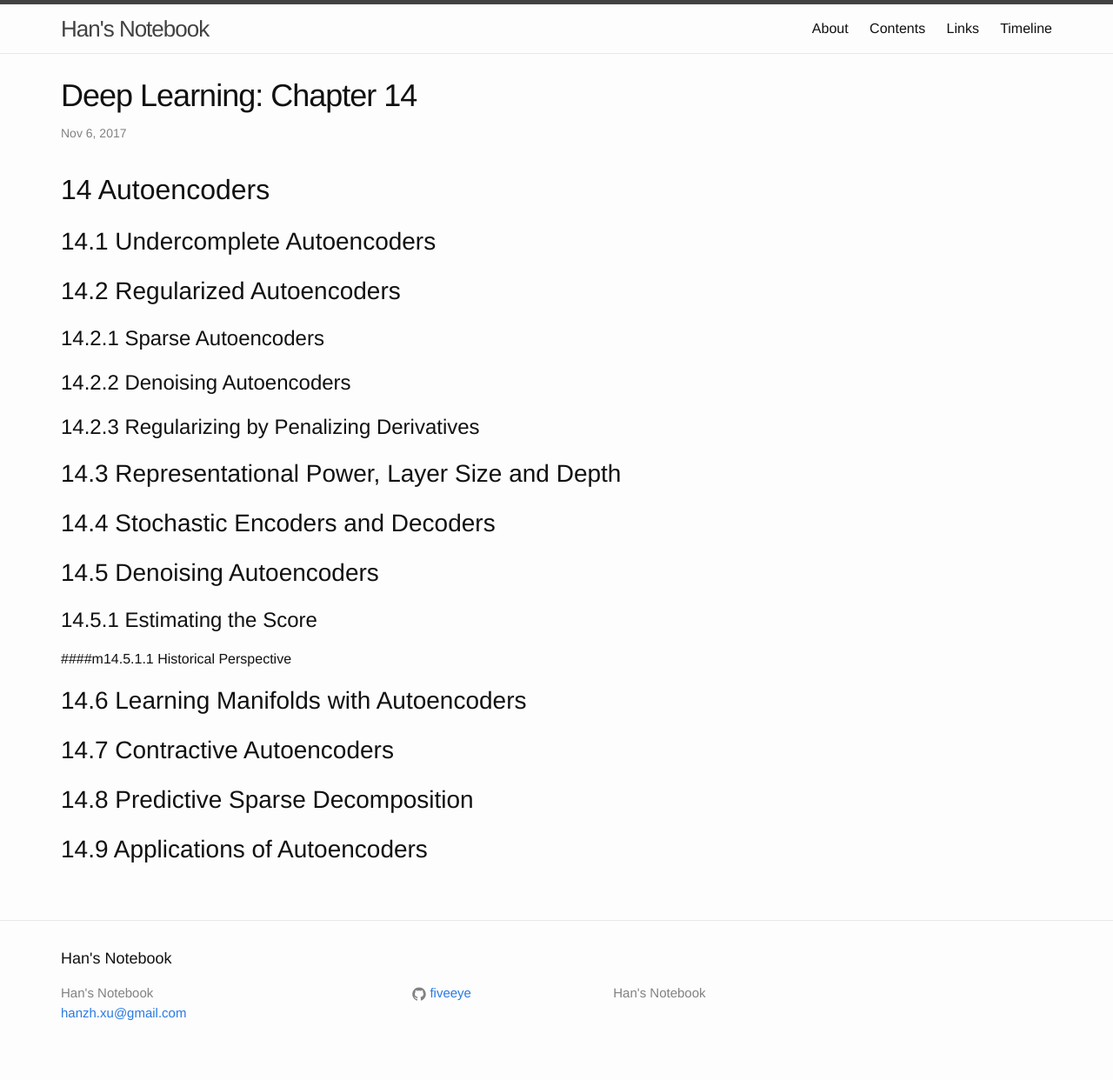
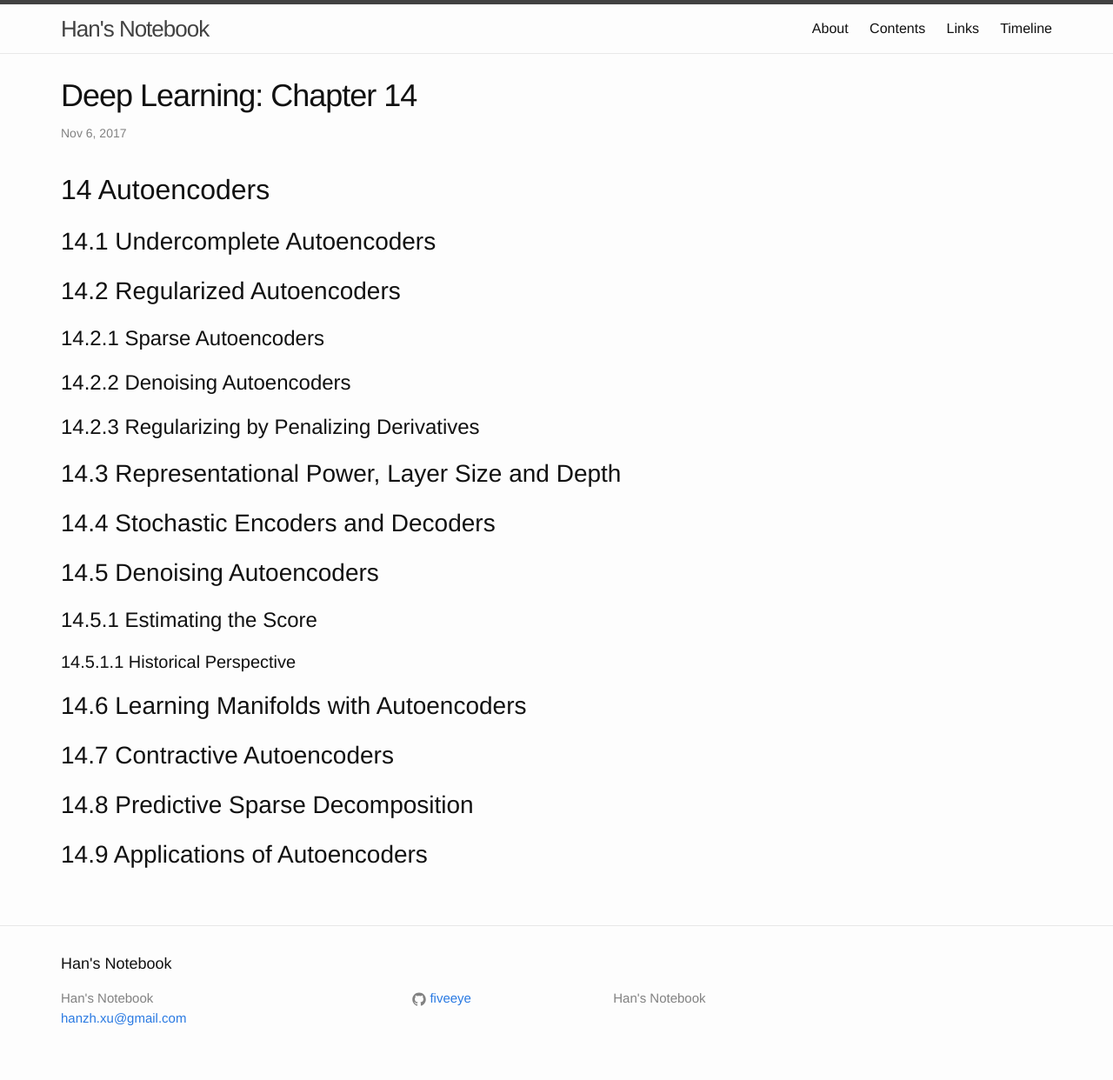
Before and after one commit to FiveEyes/FiveEyes.github.io, a Jekyll site: the page built from _posts/deeplearningbook/2017-11-06-Deep-Learning-Book-14.md, in a window 1280 px wide. Shown: the whole page at 87% size. Built offline with Jekyll 4.4.1, drawn with Linux system fonts in a browser that asks for light colours.

Commit message:
Update 2017-11-06-Deep-Learning-Book-14.md

```diff
--- a/_posts/deeplearningbook/2017-11-06-Deep-Learning-Book-14.md
+++ b/_posts/deeplearningbook/2017-11-06-Deep-Learning-Book-14.md
@@ -25,7 +25,7 @@ categories: Learning
 
 ### 14.5.1 Estimating the Score
 
-####m14.5.1.1 Historical Perspective
+#### 14.5.1.1 Historical Perspective
 
 ## 14.6 Learning Manifolds with Autoencoders
 
```
